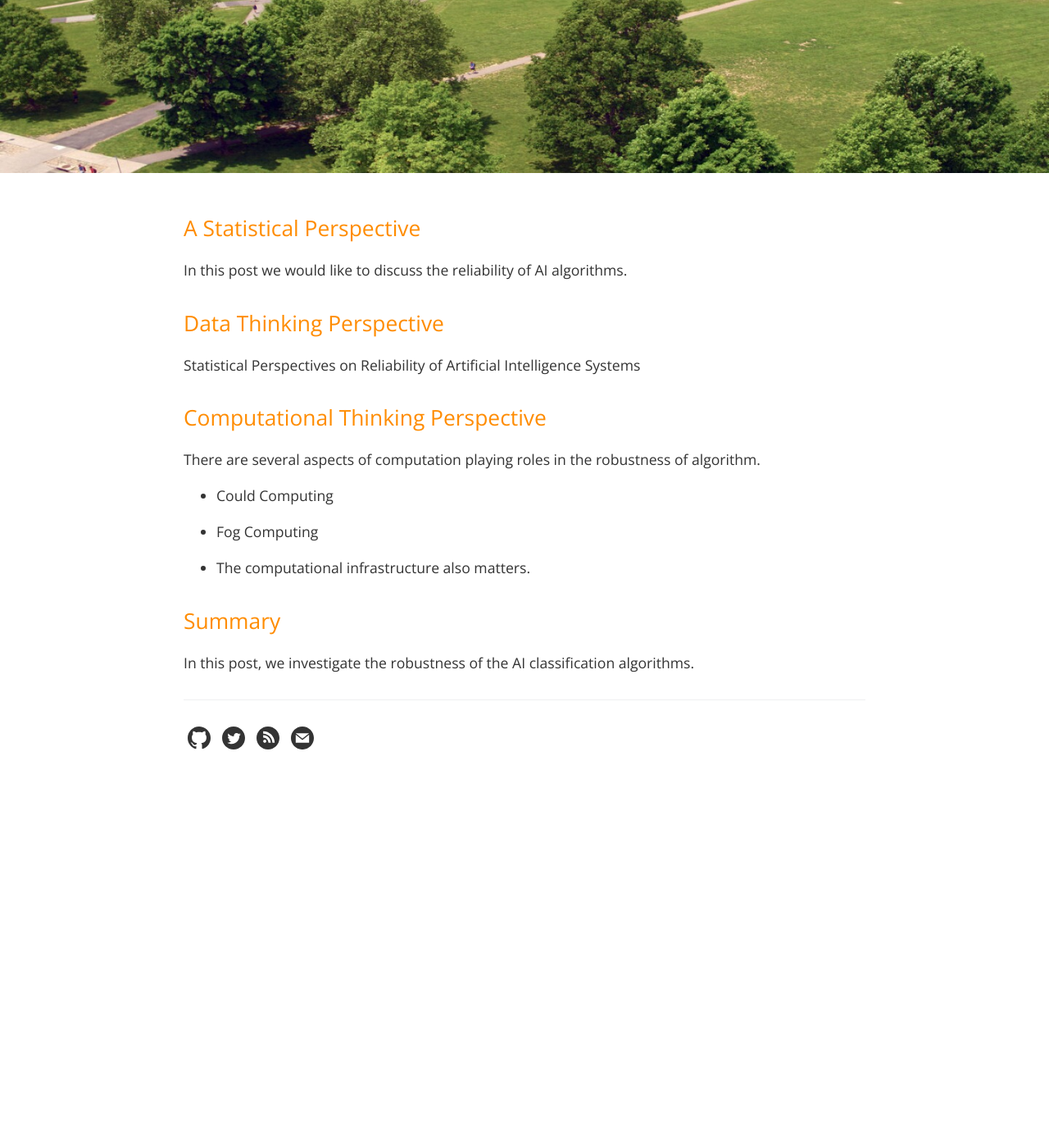
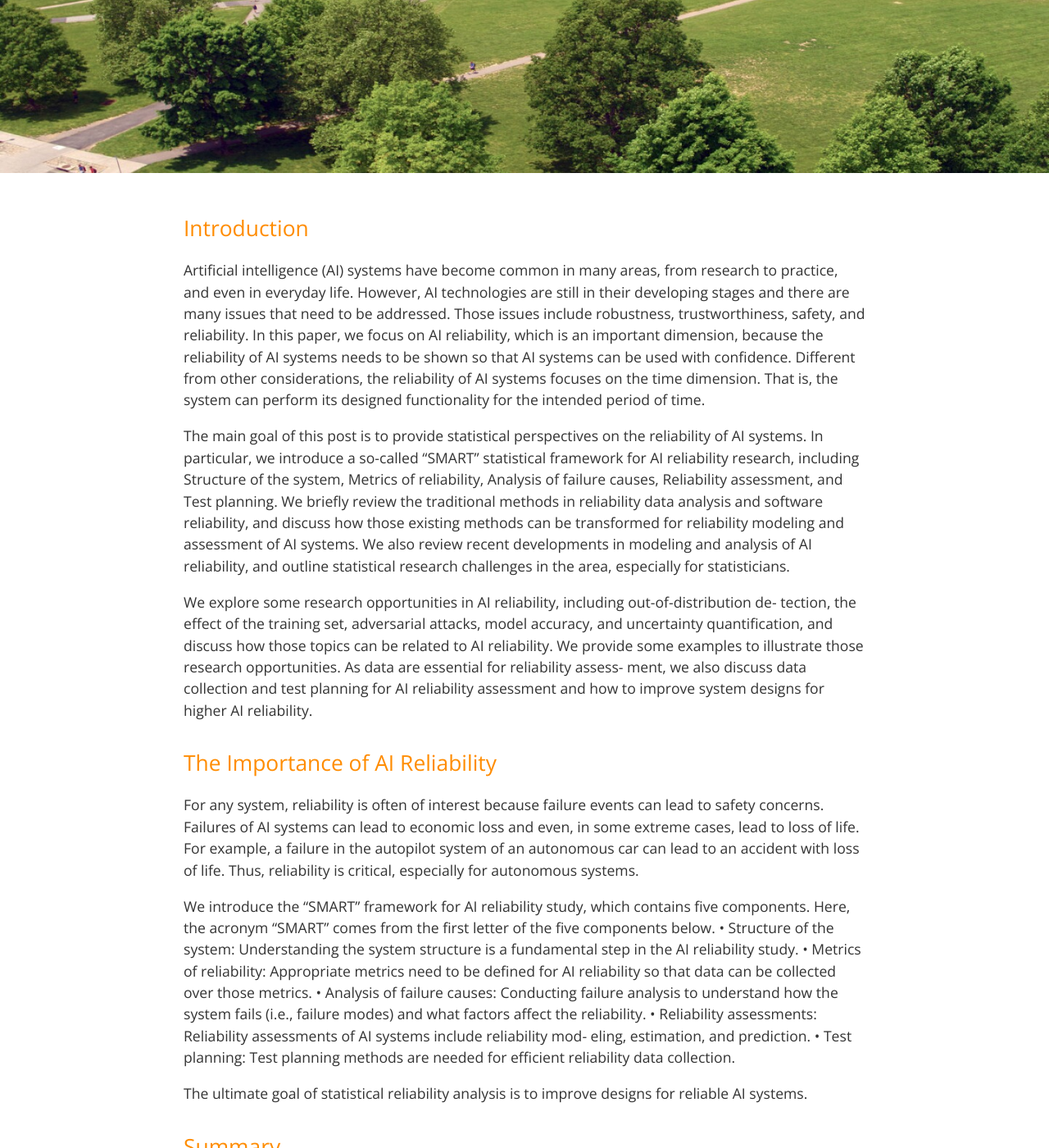
Before and after one commit to xwdeng80/blog, a Jekyll site: the page built from _posts/2022-06-25-perspective-of-ai-reliability.md, in a window 1280 px wide and 1400 px high, scrolled down 435 px. Shown: the whole window at 82% size. Built offline with Jekyll 4.4.1, drawn with Linux system fonts in a browser that asks for light colours; before the commit the page ends 1403 px from its top, so only the background shows below that; some of the changed text lies outside the part shown.

Commit message:
Update 2022-06-25-perspective-of-ai-reliability.md

```diff
--- a/_posts/2022-06-25-perspective-of-ai-reliability.md
+++ b/_posts/2022-06-25-perspective-of-ai-reliability.md
@@ -8,25 +8,67 @@ excerpt: Statistical Perspectives on AI Reliability
 ---
 
 
-## A Statistical Perspective
+## Introduction
 
-In this post we would like to discuss the reliability of AI algorithms.
+Artificial intelligence (AI) systems have become common in many areas, from research to
+practice, and even in everyday life. However, AI technologies are still in their developing
+stages and there are many issues that need to be addressed. Those issues include robustness,
+trustworthiness, safety, and reliability. In this paper, we focus on AI reliability, which is an
+important dimension, because the reliability of AI systems needs to be shown so that AI
+systems can be used with confidence. Different from other considerations, the reliability of
+AI systems focuses on the time dimension. That is, the system can perform its designed
+functionality for the intended period of time.
 
+The main goal of this post is to provide statistical perspectives on the reliability of
+AI systems. In particular, we introduce a so-called “SMART” statistical framework for AI
+reliability research, including Structure of the system, Metrics of reliability, Analysis of failure
+causes, Reliability assessment, and Test planning. We briefly review the traditional methods
+in reliability data analysis and software reliability, and discuss how those existing methods
+can be transformed for reliability modeling and assessment of AI systems. We also review
+recent developments in modeling and analysis of AI reliability, and outline statistical research
+challenges in the area, especially for statisticians.
 
-## Data Thinking Perspective
+We explore some research opportunities in AI reliability, including out-of-distribution de-
+tection, the effect of the training set, adversarial attacks, model accuracy, and uncertainty
+quantification, and discuss how those topics can be related to AI reliability. We provide some
+examples to illustrate those research opportunities. As data are essential for reliability assess-
+ment, we also discuss data collection and test planning for AI reliability assessment and how
+to improve system designs for higher AI reliability.
 
- Statistical Perspectives on Reliability of Artificial Intelligence Systems
+## The Importance of AI Reliability
 
-## Computational Thinking Perspective
+For any system, reliability is often of interest because failure events can lead to safety concerns.
+Failures of AI systems can lead to economic loss and even, in some extreme cases, lead to loss
+of life. For example, a failure in the autopilot system of an autonomous car can lead to an
+accident with loss of life. Thus, reliability is critical, especially for autonomous systems.
 
-There are several aspects of computation playing roles in the robustness of algorithm.
+We introduce the “SMART” framework for AI reliability study, which contains five components. Here, the acronym “SMART” comes from the first letter of the five
+components below.
+• Structure of the system: Understanding the system structure is a fundamental step
+in the AI reliability study.
+• Metrics of reliability: Appropriate metrics need to be defined for AI reliability so that
+data can be collected over those metrics.
+• Analysis of failure causes: Conducting failure analysis to understand how the system
+fails (i.e., failure modes) and what factors affect the reliability.
+• Reliability assessments: Reliability assessments of AI systems include reliability mod-
+eling, estimation, and prediction.
+• Test planning: Test planning methods are needed for efficient reliability data collection.
 
-- Could Computing
-
-- Fog Computing
-
-- The computational infrastructure also matters.
+The ultimate goal of statistical reliability analysis is to improve designs for reliable AI systems.
 
 ## Summary
 
-In this post, we investigate the robustness of the AI classification algorithms.
+In this post, e provide statistical perspectives on the reliability analysis of AI systems.
+The objective of the paper is to provide some general discussion with illustrations on several
+concrete problems, while we are not trying to be exhaustive in literature review because the
+AI literature is vast and involves many areas.
+
+One challenge is the limited public availability in reliability data from AI systems, which
+is common for all systems and products because reliability data are usually proprietary and
+sensitive. Also, the collection of field test data is usually costly and time consuming. The
+publicly available California DMV database for AV test is one exception. For the reliability
+data of AI algorithms, as mentioned in Section 5.1, one can collect using in-house computing
+power. However, it is useful to build data repository for AI reliability datasets. As for modeling
+methods, Bayesian methods have been widely used in reliability (e.g., Hamada et al. 2008).
+Although we did not discuss Bayesian reliability in this paper, Bayesian methods can be an
+area that worth exploring for AI reliability modeling.
```
